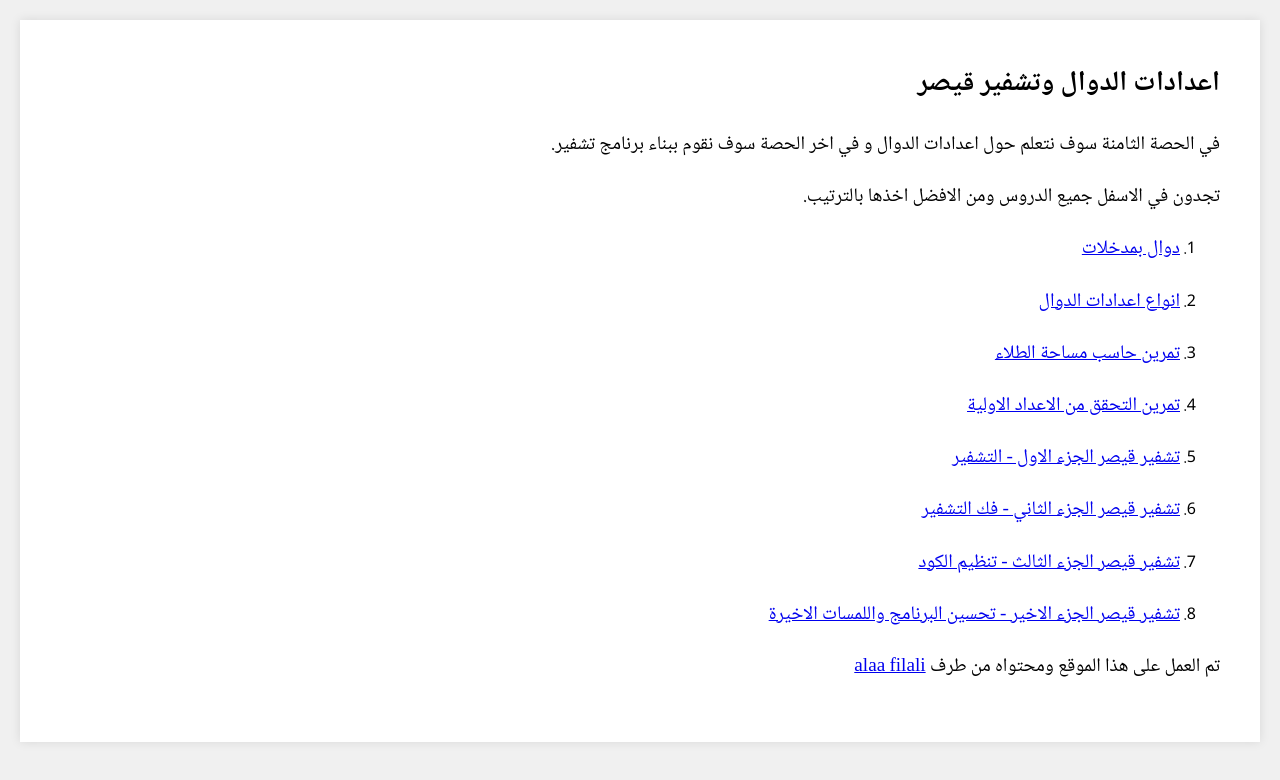
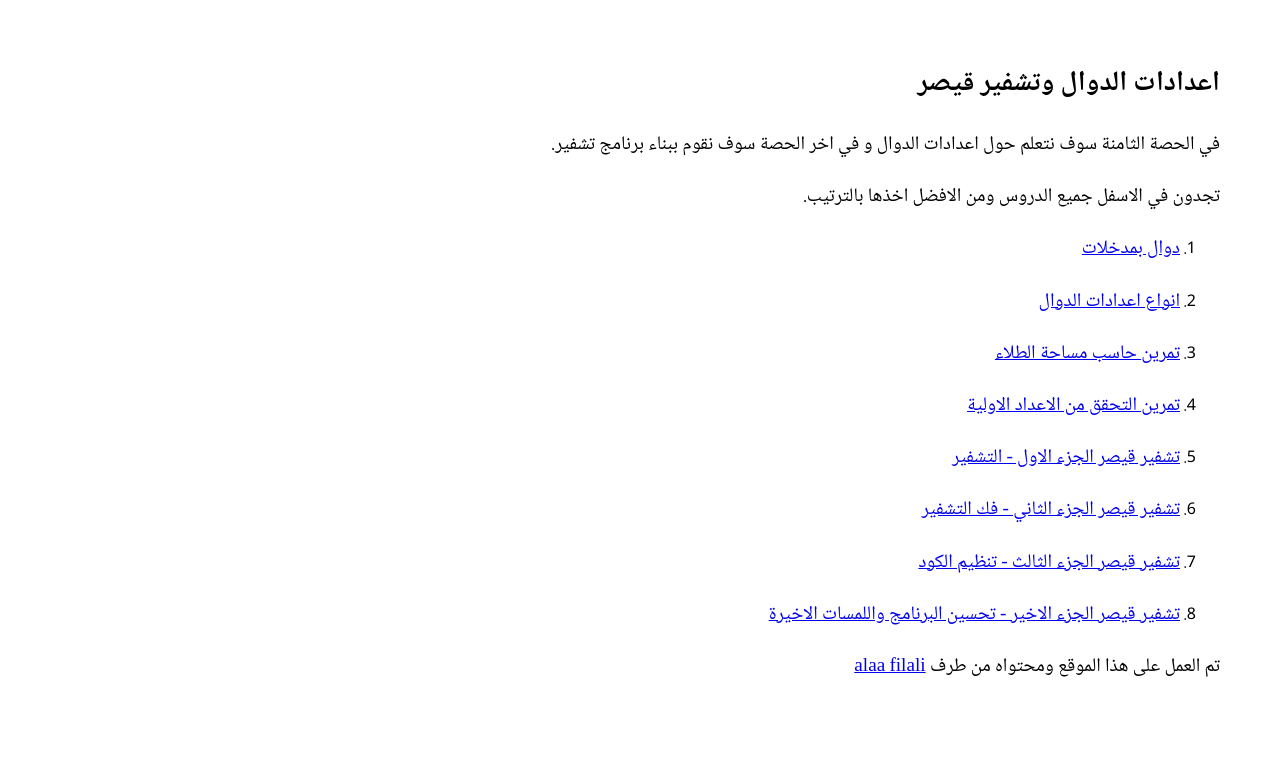
Before and after one commit to alaaFilali/function-parameters-python, a plain HTML site: page index.html in a window 1280 px wide. Drawn offline with Linux system fonts and the light colour scheme.

Commit message:
adding new style

```diff
--- a/styles.css
+++ b/styles.css
@@ -1,5 +1,6 @@
 body {
-    background-color: #f0f0f0;
+    /* background-color: #f0f0f0; */
+    background-color: white;
     margin: 0;
     padding: 0;
     font-family: "Noto Naskh Arabic", serif;
@@ -11,7 +12,7 @@ p {
 
 .book-page {
     background-color: white;
-    box-shadow: 0px 0px 10px rgba(0, 0, 0, 0.1);
+    /* box-shadow: 0px 0px 10px rgba(0, 0, 0, 0.1); */
     margin: 20px;
     padding: 40px;
 }
```
